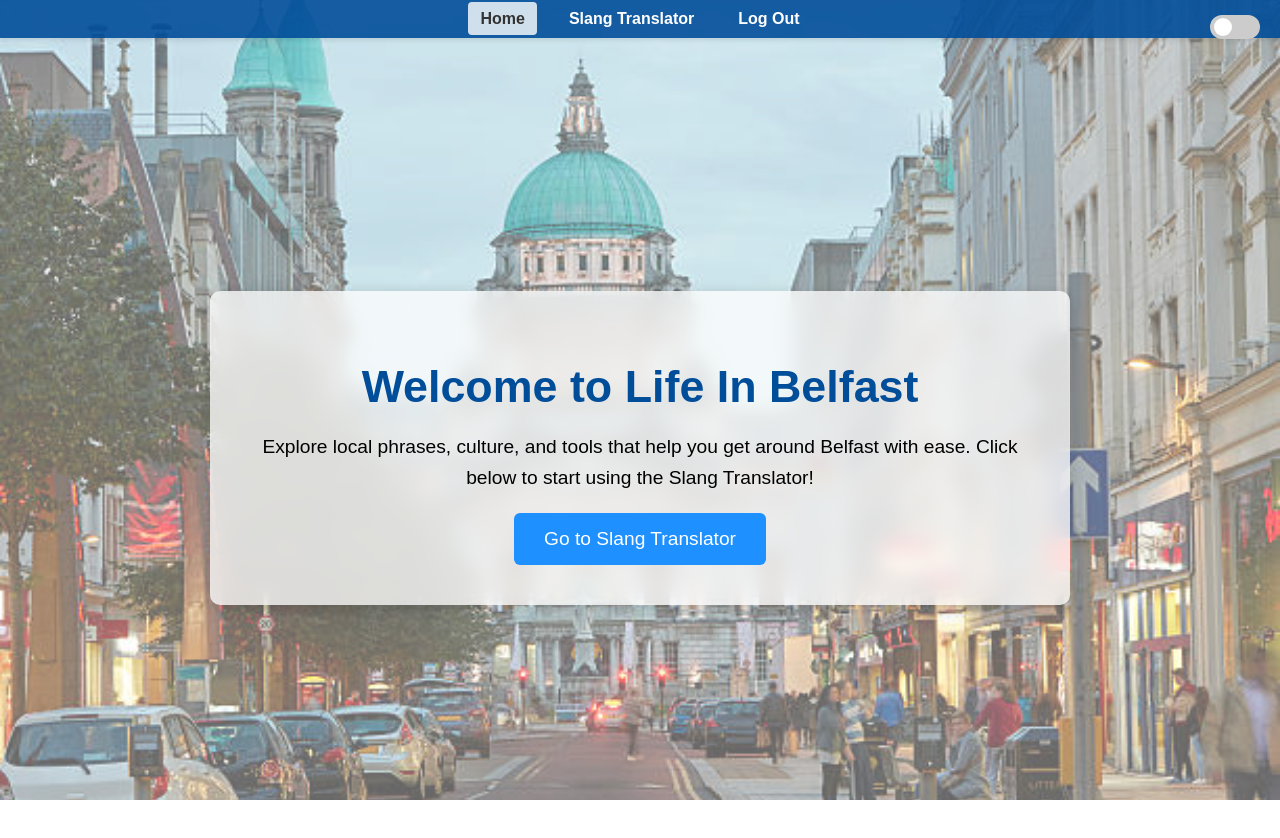
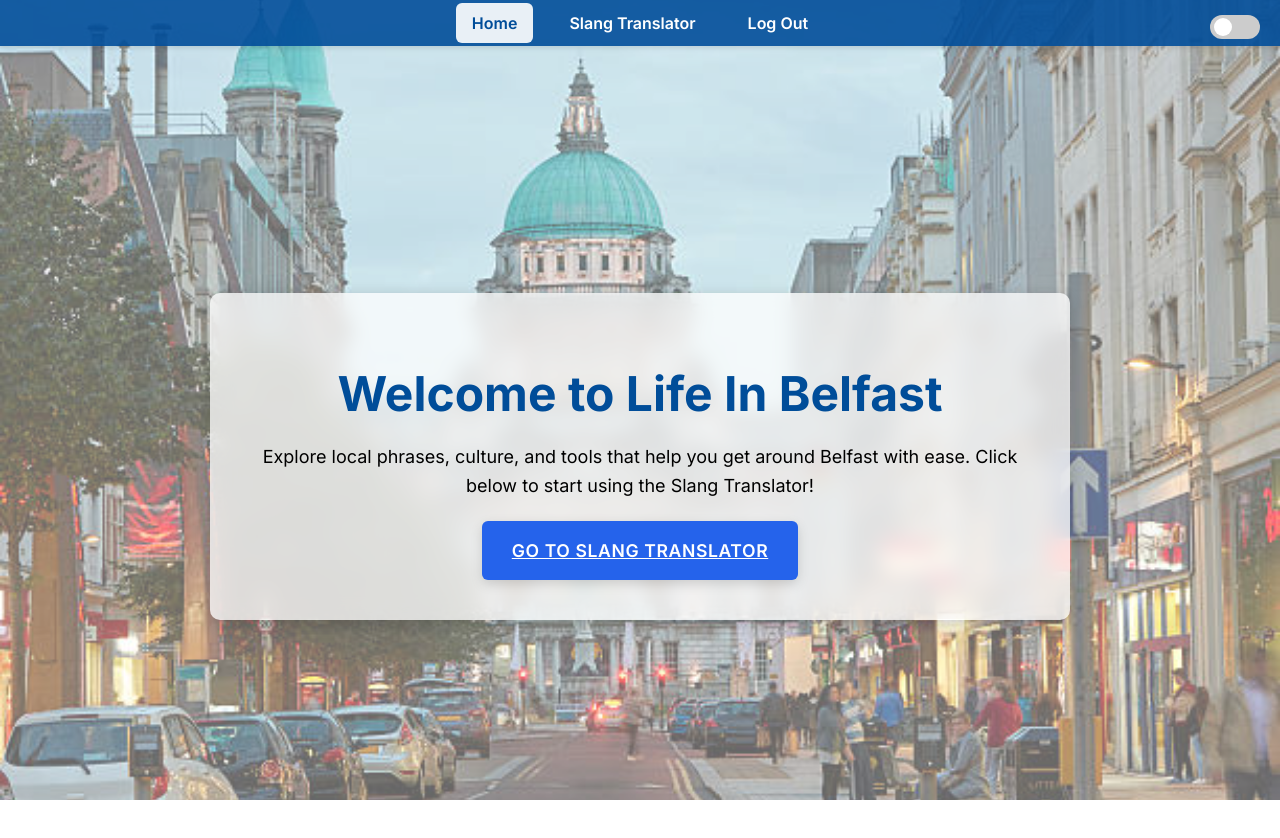
Before and after one commit to AntonRyans/UI-CW2, a plain HTML site: page welcome.html in a window 1280 px wide. Drawn offline with Linux system fonts and the light colour scheme.

```diff
--- a/css/welcome.css
+++ b/css/welcome.css
@@ -1,11 +1,17 @@
-/* General Styles */
+/* Base Styles */
 body {
-  font-family: Arial, sans-serif;
+  font-family: 'Inter', system-ui, sans-serif;
+  font-size: 16px;
+  line-height: 1.65;
+  color: #333;
   margin: 0;
   padding: 0;
-  color: #333;
   position: relative;
   z-index: 0;
+}
+
+html {
+  scroll-behavior: smooth;
 }
 
 /* Background Carousel */
@@ -28,17 +34,10 @@ body {
   animation: carouselFade 30s infinite;
 }
 
-.background-carousel img:nth-child(1) {
-  animation-delay: 0s;
-}
-.background-carousel img:nth-child(2) {
-  animation-delay: 10s;
-}
-.background-carousel img:nth-child(3) {
-  animation-delay: 20s;
-}
+.background-carousel img:nth-child(1) { animation-delay: 0s; }
+.background-carousel img:nth-child(2) { animation-delay: 10s; }
+.background-carousel img:nth-child(3) { animation-delay: 20s; }
 
-/* Carousel fade animation */
 @keyframes carouselFade {
   0%   { opacity: 0; }
   5%   { opacity: 1; }
@@ -47,8 +46,7 @@ body {
   100% { opacity: 0; }
 }
 
-
-/* Light mode overlay */
+/* Light Overlay */
 body::before {
   content: '';
   position: fixed;
@@ -57,16 +55,17 @@ body::before {
   z-index: -1;
 }
 
-/* Dark mode styles */
+/* Dark Mode Styles */
 body.dark-mode {
-  color: #e0e0e0;
+  color: #f0f0f0;
+  background-color: #121212;
 }
 
 body.dark-mode::before {
   background: rgba(0, 0, 0, 0.5);
 }
 
-/* Navbar Styling */
+/* Header / Navbar */
 header {
   background-color: rgba(0, 77, 153, 0.9);
   color: #fff;
@@ -94,17 +93,18 @@ body.dark-mode header {
 .navbar ul li a {
   text-decoration: none;
   color: white;
-  font-size: 16px;
+  font-size: 1rem;
   font-weight: 600;
-  padding: 8px 12px;
-  border-radius: 4px;
+  padding: 10px 16px;
+  border-radius: 6px;
   transition: all 0.3s ease;
 }
 
 .navbar ul li a:hover,
 .navbar ul li a.active {
-  color: #333;
-  background-color: rgba(255, 255, 255, 0.8);
+  color: #004d99;
+  background-color: rgba(255, 255, 255, 0.9);
+  transform: scale(1.05);
 }
 
 body.dark-mode .navbar ul li a {
@@ -141,56 +141,63 @@ main {
 }
 
 body.dark-mode .welcome-container {
-  background-color: rgba(0, 0, 0, 0.6);
-  color: #e0e0e0;
+  background-color: rgba(24, 24, 24, 0.85);
+  color: #f0f0f0;
 }
 
 .welcome-container h1 {
-  font-size: 2.8em;
+  font-weight: 700;
+  font-size: 3rem;
+  line-height: 1.2;
   margin-bottom: 20px;
   color: #004d99;
 }
 
 .welcome-container p {
-  font-size: 1.2em;
+  font-size: 1.125rem;
+  font-weight: 400;
   margin-bottom: 20px;
   line-height: 1.6;
 }
 
-/* Call-to-Action Button */
+/* CTA Button */
 .cta-button {
-  background-color: #1e90ff;
+  background-color: #2563eb;
   color: white;
   padding: 15px 30px;
-  font-size: 1.2em;
-  text-decoration: none;
+  font-size: 1.1em;
+  font-weight: 600;
+  letter-spacing: 0.6px;
+  text-transform: uppercase;
+  border: none;
   border-radius: 6px;
+  cursor: pointer;
   transition: background-color 0.3s, transform 0.2s;
   display: inline-block;
+  box-shadow: 0 4px 12px rgba(0, 0, 0, 0.15);
 }
 
 .cta-button:hover {
-  background-color: #0f76cc;
-  transform: scale(1.05);
+  background-color: #1e40af;
+  transform: translateY(-2px) scale(1.03);
 }
 
-/* Dark mode CTA retains color */
 body.dark-mode .cta-button {
-  background-color: #1e90ff;
+  background-color: #2563eb;
 }
 
 body.dark-mode .cta-button:hover {
-  background-color: #0f76cc;
+  background-color: #1e40af;
 }
 
 /* Theme Toggle */
 .theme-toggle {
-  position: absolute;
+  position: fixed;
   top: 15px;
   right: 20px;
+  z-index: 100;
 }
 
-/* Toggle Switch Style */
 .switch {
   position: relative;
   display: inline-block;
@@ -239,7 +246,7 @@ input:checked + .slider:before {
 /* Responsive Design */
 @media (max-width: 600px) {
   .welcome-container h1 {
-    font-size: 2em;
+    font-size: 2rem;
   }
 
   .welcome-container p,
--- a/welcome.html
+++ b/welcome.html
@@ -5,6 +5,7 @@
   <meta name="viewport" content="width=device-width, initial-scale=1.0">
   <title>Welcome to Life In Belfast</title>
   <link rel="stylesheet" href="css/welcome.css">
+  <link href="https://fonts.googleapis.com/css2?family=Inter:wght@400;500;600;700&display=swap" rel="stylesheet">
 </head>
 <body>
   <div class="background-carousel">
```
Also changed, not shown: 3 other files.
